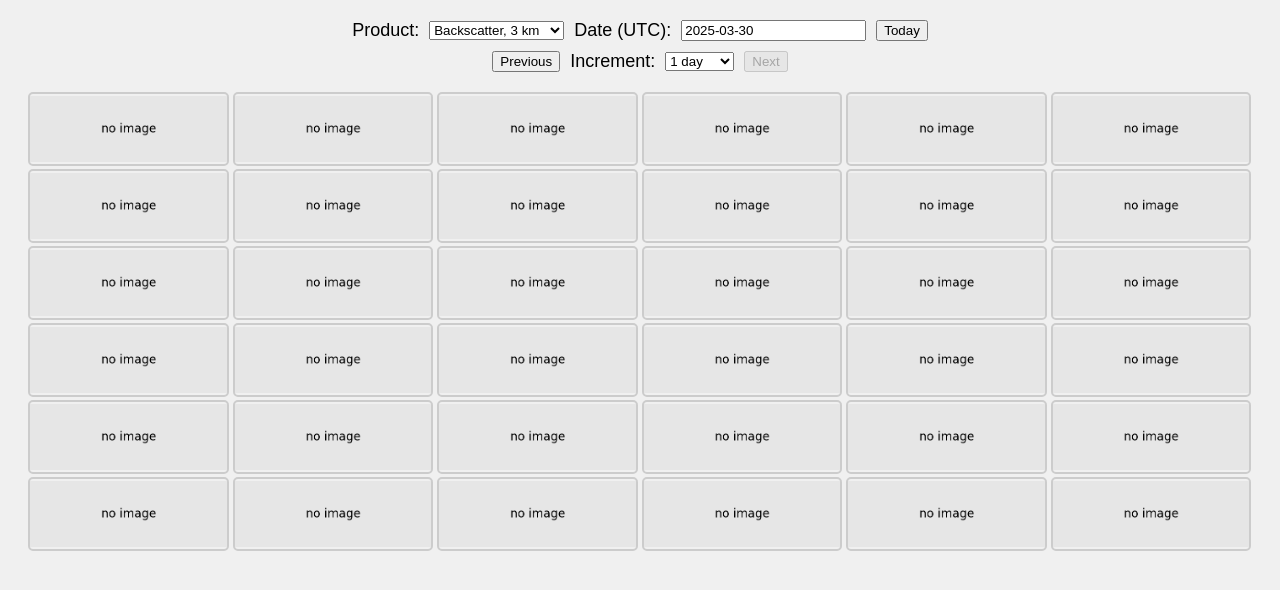
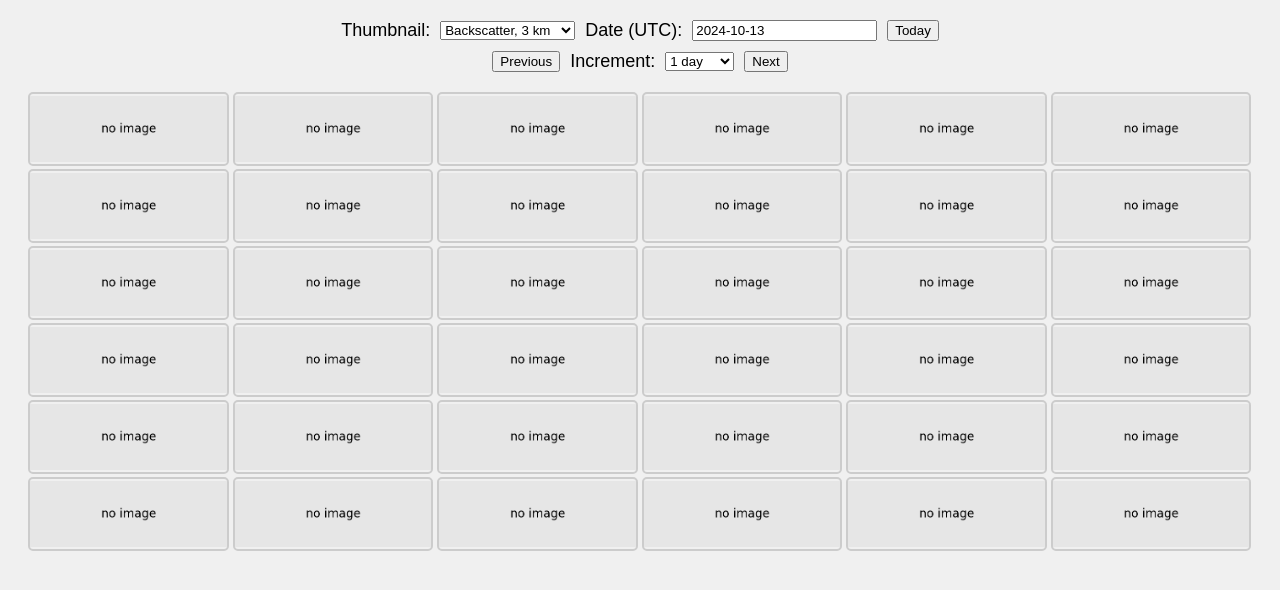
Before and after one commit to ncorbin-id/ea-quicklooks, a plain HTML site: page index.html in a window 1280 px wide. Drawn offline with Linux system fonts and the light colour scheme.

Commit message:
updated to new thumbnail URL and dropdown

```diff
--- a/index.html
+++ b/index.html
@@ -10,11 +10,11 @@
 <body>
     <div class="controls-container">
         <div class="top-row">
-            <!-- Product Dropdown -->
-            <label for="product">Product:</label>
-            <select id="product">
-                <option value="bs_3km">Backscatter, 3 km</option>
-                <option value="bs_15km">Backscatter, 15 km</option>
+            <!-- Thumbnail Dropdown -->
+            <label for="thumb">Thumbnail:</label>
+            <select id="thumb">
+                <option value="03km">Backscatter, 3 km</option>
+                <option value="15km">Backscatter, 15 km</option>
             </select>
 
             <!-- Date Selection -->
--- a/js/script.js
+++ b/js/script.js
@@ -1,7 +1,8 @@
 // Ensure the required elements are present
-let activeDate = new Date(); // Default to today's date
+let activeDate = new Date(Date.UTC(2024, 9, 13, 0, 0, 0));
+// let activeDate = new Date(); // Default to today's date --> new Date();
 const goButton = document.getElementById('goButton');
-const productSelect = document.getElementById('product');
+const thumbSelect = document.getElementById('thumb');
 const imageGrid = document.getElementById('imageGrid');
 const prevButton = document.getElementById('prevButton');
 const nextButton = document.getElementById('nextButton');
@@ -10,8 +11,11 @@ const incrementSelect = document.getElementById('increment');
 
 // Set the base URL for images
 const sourceURL = 'https://environmentanalytics.com/PlymouthNC/WebPerusal/';
-const thumbnailBaseURL = (product) => `${sourceURL}/images/thumbnail_${product}_`;
-// const fallbackImage = `${sourceURL}/images/noimage.png`;
+const fileext = '.jpg';
+const getImageName = (year, month, day, thumb, fileext) =>
+    `thumbnail_tbs_${year}${month}${day}_${thumb}${fileext}`;
+const getThumbnailURL = (sourceURL, year, month, imageName) =>
+    `${sourceURL}${year}${month}/${imageName}`;
 const fallbackImage = `./images/noimage.png`;
 
 // Initialize Air Datepicker
@@ -43,20 +47,11 @@ document.addEventListener('DOMContentLoaded', function () {
     // Disable Next button if activeDate is Today
     const today = new Date();
     today.setHours(0, 0, 0, 0); // Normalize to midnight
-    activeDate.setHours(0, 0, 0, 0); // Normalize to midnight
     nextButton.disabled = activeDate >= today;
 
     // Load images on page load
     updateImages();
 });
-
-// Function to get the selected date as a string
-function getDateString() {
-    const year = activeDate.getFullYear();
-    const month = String(activeDate.getMonth() + 1).padStart(2, '0');
-    const day = String(activeDate.getDate()).padStart(2, '0');
-    return `${year}${month}${day}`;
-}
 
 // Function to check if an image exists by making a request
 function imageExists(url, callback) {
@@ -68,24 +63,25 @@ function imageExists(url, callback) {
 
 // Function to update images based on selected date
 function updateImages() {
-    const activeDateString = getDateString();
-    const product = productSelect.value;
-    const baseThumbnailURL = thumbnailBaseURL(product);
+    const thumb = thumbSelect.value;
     imageGrid.innerHTML = ''; // Clears existing images
 
-    const startDate = new Date(activeDate);
-    // let lastImageExists = false;
+    const startDate = activeDate;
     const imagePromises = [];
 
     for (let i = 0; i < 36; i++) {
+        // Get date as strings for URL construction
         const date = new Date(startDate);
-        date.setDate(startDate.getDate() - (35 - i)); // Adjust logic
+        date.setDate(startDate.getDate() - (35 - i));
 
-        const year = date.getFullYear();
-        const month = String(date.getMonth() + 1).padStart(2, '0');
-        const day = String(date.getDate()).padStart(2, '0');
-        const imageName = `${year}${month}${day}.png`;
-        const thumbnailURL = `${baseThumbnailURL}${imageName}`;
+        // console.log(date.toISOString());
+        const year = String(date.getUTCFullYear());
+        const month = String(date.getUTCMonth() + 1).padStart(2, '0');
+        const day = String(date.getUTCDate()).padStart(2, '0');
+
+        // Thumbnail URL construction
+        const imageName = getImageName(year, month, day, thumb, fileext);
+        const thumbnailURL = getThumbnailURL(sourceURL, year, month, imageName);
 
         // Create image element
         const img = document.createElement('img');
@@ -103,7 +99,7 @@ function updateImages() {
 
         // Create link
         const link = document.createElement('a');
-        link.href = `fullsize.html?product=${product}&year=${year}&month=${month}&day=${day}`;
+        link.href = `fullsize.html?thumb=${thumb}&year=${year}&month=${month}&day=${day}`;
         link.appendChild(img);
 
         gridItem.appendChild(link);
```
